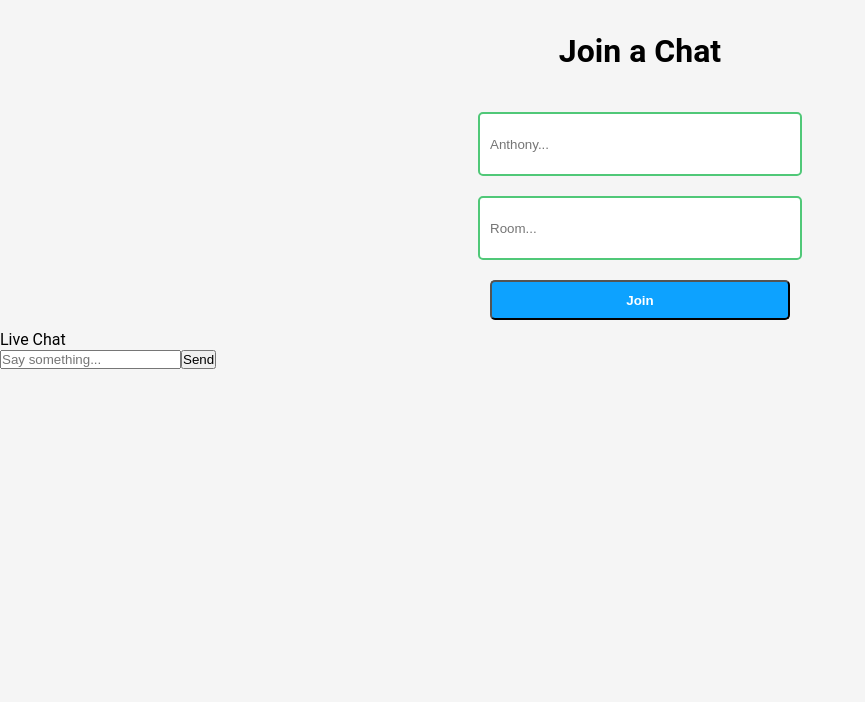
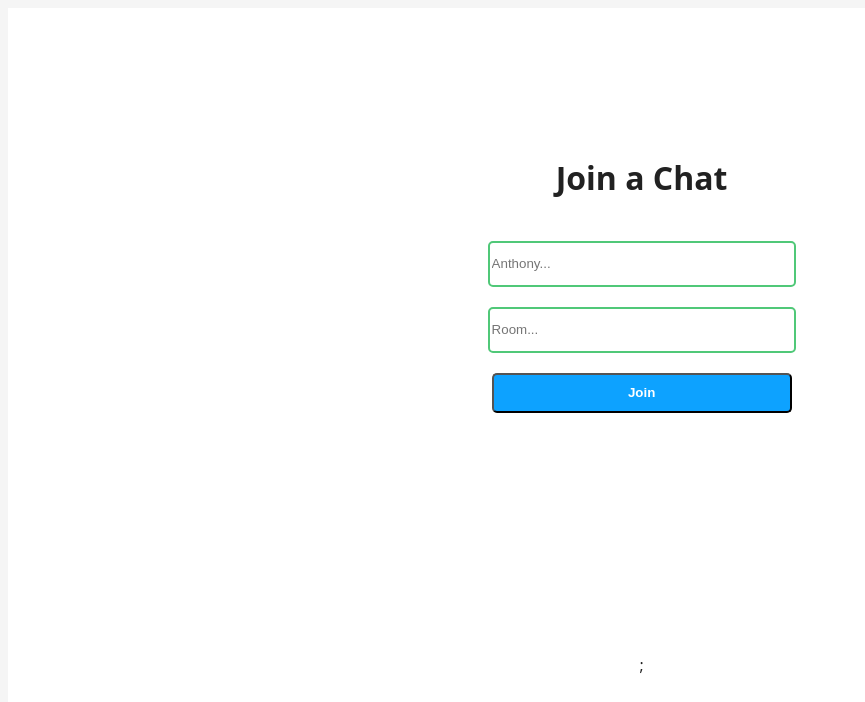
Before and after one commit to aciardelli/globalingo, a React (Create React App) app in the folder client/: page / in a window 1280 px wide. Shown: the top 702 px of the page, without its empty margins (0-865 px from the left). Built offline with nearby package versions, Linux system fonts and the light colour scheme; no server answers.

Commit message:
Simple styling

```diff
--- a/client/package.json
+++ b/client/package.json
@@ -6,6 +6,7 @@
     "@testing-library/jest-dom": "^5.17.0",
     "@testing-library/react": "^13.4.0",
     "@testing-library/user-event": "^13.5.0",
+    "normalize.css": "^8.0.1",
     "react": "^18.2.0",
     "react-dom": "^18.2.0",
     "react-scripts": "5.0.1",
--- a/client/src/App.css
+++ b/client/src/App.css
@@ -1,6 +1,11 @@
-* {
-  margin: 0;
-  padding: 0;
+.App {
+  width: 99vw;
+  height: 98vh;
+  background: #fff;
+  color: #212121;
+  font-family: "Open Sans", sans-serif;
+  display: grid;
+  place-items: center;
 }
 
 root{
@@ -23,14 +28,12 @@ body {
 .sign-in h3 {
   font-size: 2rem;
   font-weight: bold;
-  padding: 2rem 0;
 }
 
 .sign-in input {
   width: 300px;
   height: 40px;
   margin: 10px;
-  padding: 10px;
   border-radius: 5px;
   outline: none;
   border: 2px solid #50c878;
@@ -48,3 +51,43 @@ body {
   font-weight: bold;
   cursor: pointer;
 }
+
+/* ################################## */
+
+.chat-header {
+  text-align: center;
+  font-size: 2rem;
+}
+
+.chat-body {
+  border: 2px solid #000;
+  height: 500px;
+  width: 400px;
+  margin: 0 auto;
+}
+
+.chat-footer {
+  display: flex;
+}
+
+.chat-footer input {
+  width: 300px;
+  height: 40px;
+  margin: 10px;
+  border-radius: 5px;
+  outline: none;
+  border: 2px solid #50c878;
+}
+
+.chat-footer button {
+  width: 80px;
+  height: 40px;
+  margin: 10px;
+  padding: 10px;
+  border-radius: 5px;
+  outline: none;
+  background-color: #0da2ff;
+  color: white;
+  font-weight: bold;
+  cursor: pointer;
+}
--- a/client/src/App.js
+++ b/client/src/App.js
@@ -9,23 +9,28 @@ function App() {
 
   const [username, setUsername] = useState('');
   const [room, setRoom] = useState('');
+  const [showChat, setShowChat] = useState(false);
 
   const joinRoom = () => {
     if (username !== '' && room !== '') {
       socket.emit('join_room', room);
+      setShowChat(true);
     }
   }
 
   return (
     <div className="App">
+      {!showChat ? (
         <div className="sign-in">
           <h3>Join a Chat</h3>
           <input id="username" type="text" placeholder='Anthony...' onChange={(event) => {setUsername(event.target.value)}}/>
           <input id="roomid" type="text" placeholder='Room...' onChange={(event) => {setRoom(event.target.value)}}/>
           <button onClick={joinRoom}>Join</button>
         </div>
+      ) : (
+        <Chat socket={socket} username={username} room={room} />
+      )};
 
-      <Chat socket={socket} username={username} room={room} />
     </div>
   );
 }
```
Also changed, not shown: 1 other file (tests, documents, lock files or other folders). Lines whose indentation alone changed are shown as unchanged.
